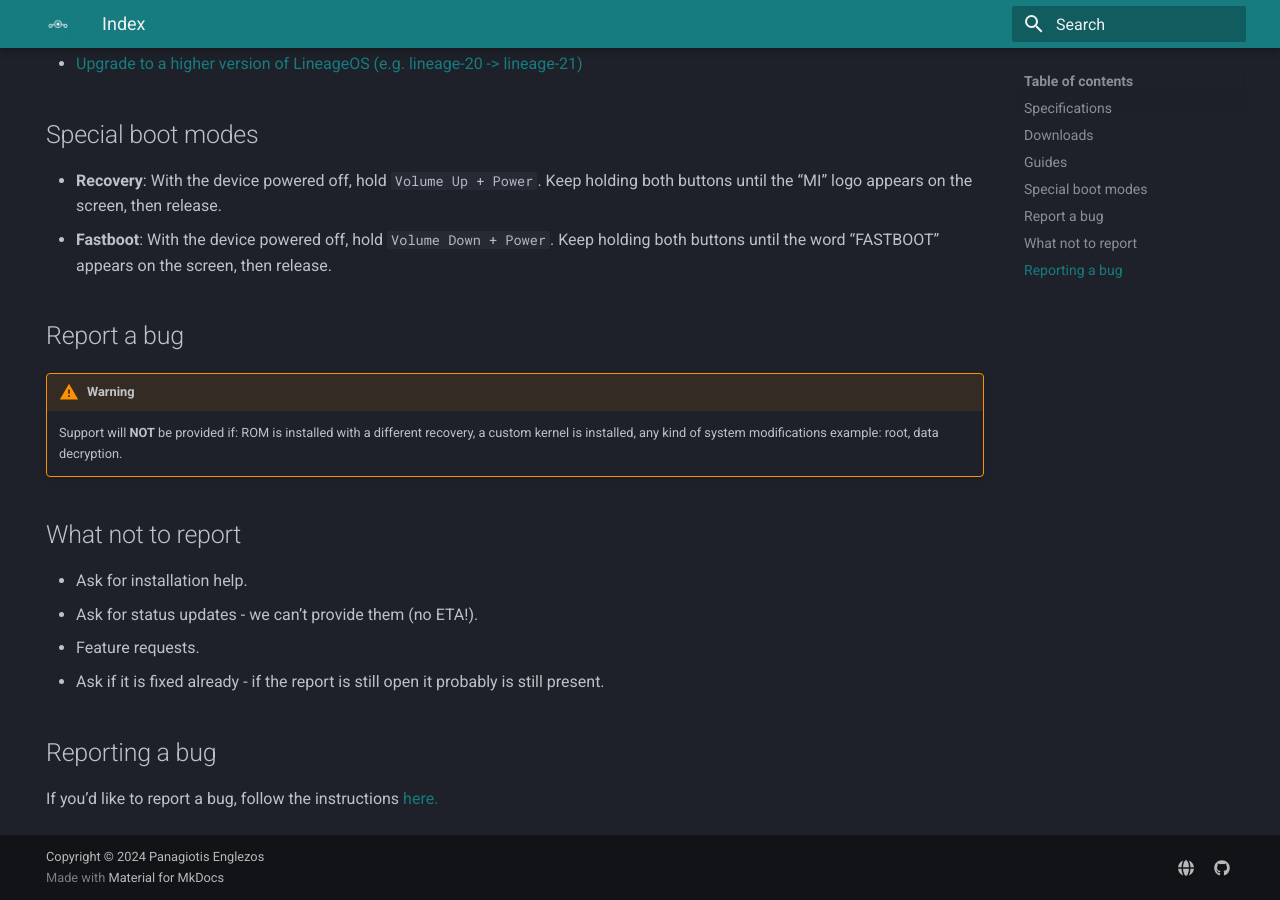
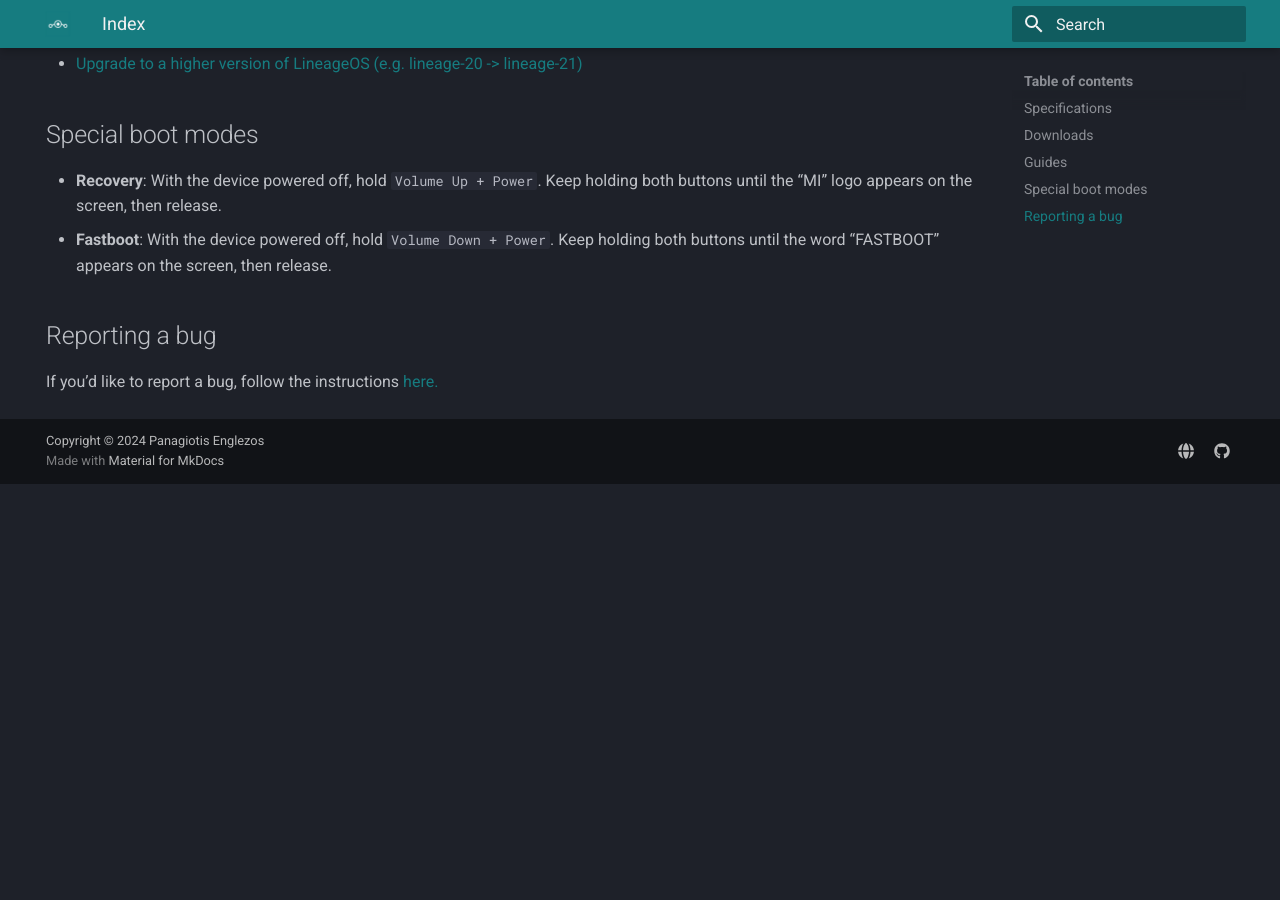
Before and after one commit to penglezos/lineageos.penglezos.dev, an MkDocs documentation site: the page built from docs/devices/raphael/index.md, in a window 1280 px wide and 900 px high, scrolled down 1213 px. Built offline with MkDocs 1.6.1 and Material for MkDocs 9.7.7, drawn with Linux system fonts in a browser that asks for light colours; after the commit the page ends 1697 px from its top, so only the background shows below that.

Commit message:
docs: Move leftovers
Signed-off-by: penglezos <panagiotisegl@gmail.com>

```diff
--- a/docs/devices/raphael/index.md
+++ b/docs/devices/raphael/index.md
@@ -39,18 +39,6 @@
 * **Recovery**: With the device powered off, hold `Volume Up + Power`. Keep holding both buttons until the “MI” logo appears on the screen, then release.
 * **Fastboot**: With the device powered off, hold `Volume Down + Power`. Keep holding both buttons until the word “FASTBOOT” appears on the screen, then release.
 
-## Report a bug
-
-!!! warning
-    Support will **NOT** be provided if: ROM is installed with a different recovery, a custom kernel is installed, any kind of system modifications example: root, data decryption.
-
-## What not to report
-
-* Ask for installation help.
-* Ask for status updates - we can’t provide them (no ETA!).
-* Feature requests.
-* Ask if it is fixed already - if the report is still open it probably is still present.
-
 ## Reporting a bug
 
 If you’d like to report a bug, follow the instructions [here.](../../bugreport.md)
```
Also changed, not shown: docs/bugreport.md (+10 -0 lines).
